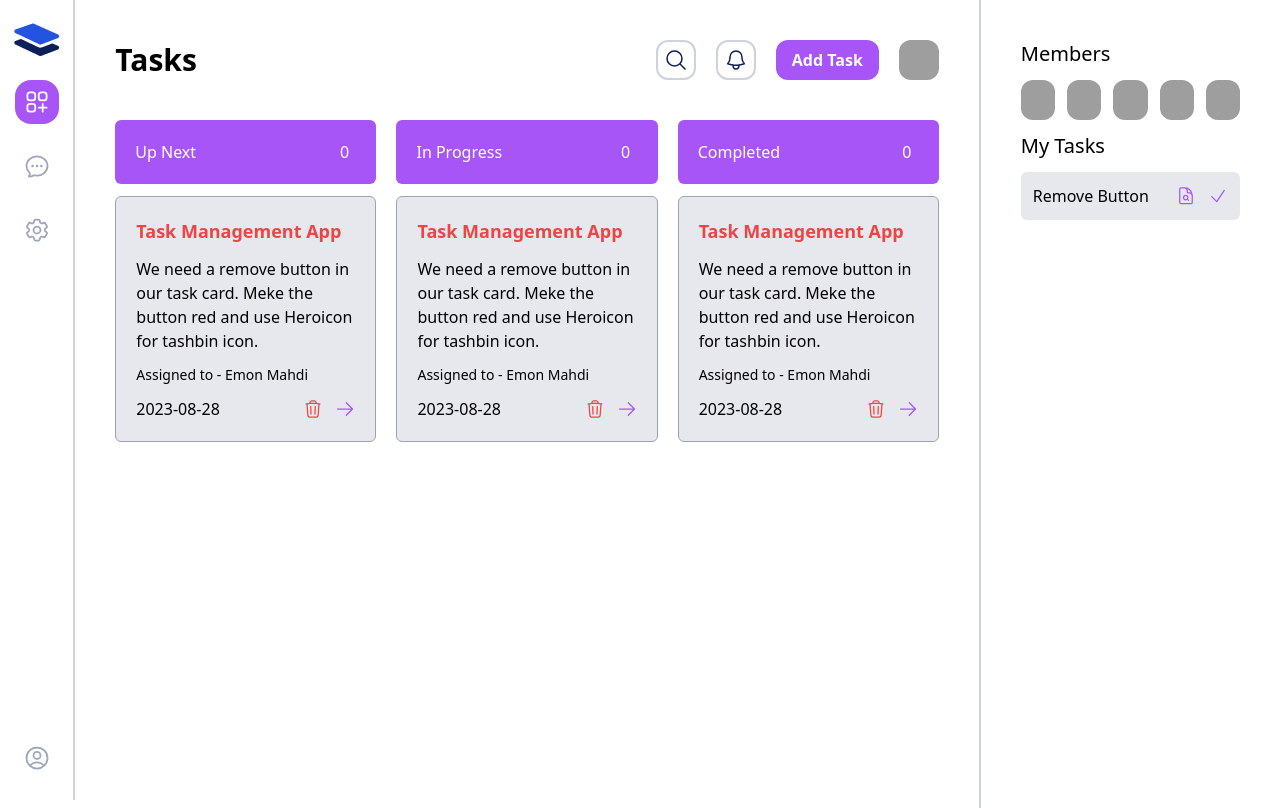
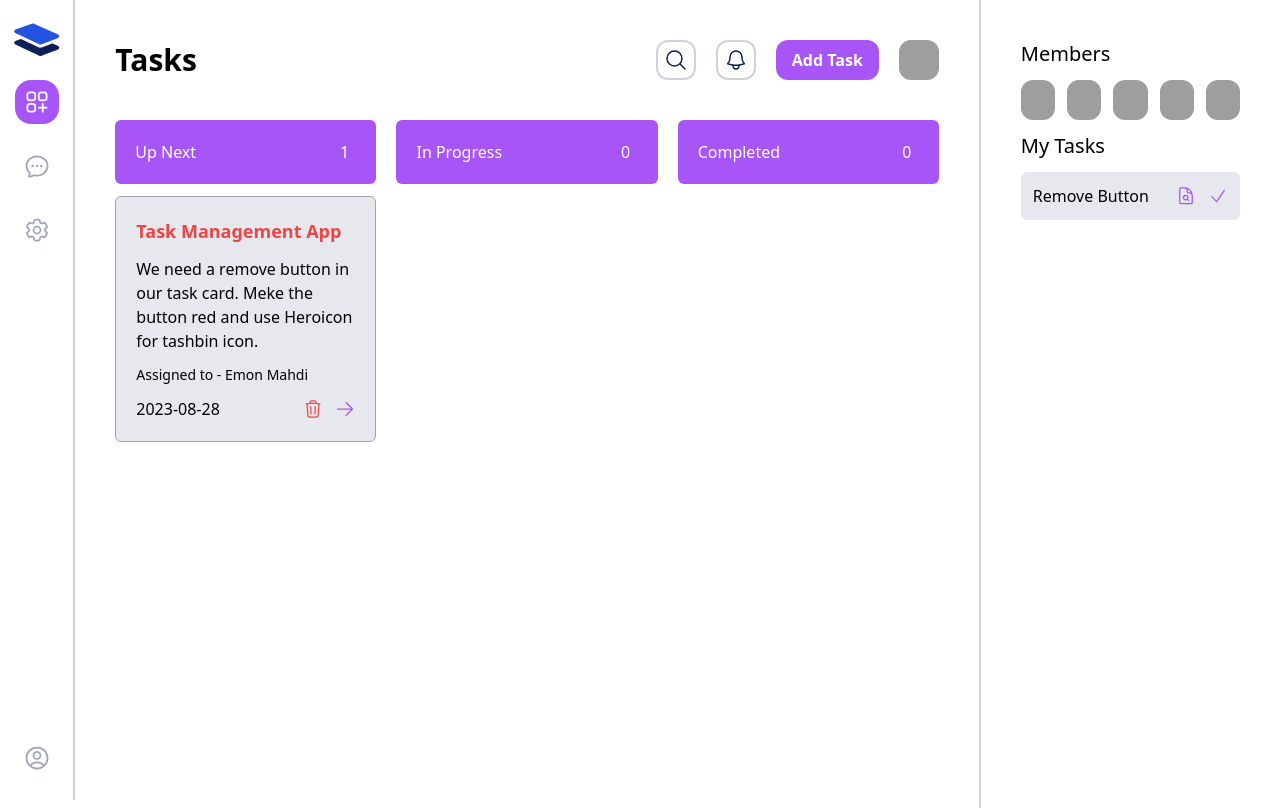
Before and after one commit to emonmahdi/task-management-react-redux, a React (Vite) app: page / in a window 1280 px wide. Shown: the top 808 px of the page. Built offline with nearby package versions, Linux system fonts and the light colour scheme; grey boxes are pictures that could not be loaded.

Commit message:
move by status task

```diff
--- a/src/pages/Tasks.jsx
+++ b/src/pages/Tasks.jsx
@@ -9,6 +9,10 @@
   const [isOpen, setIsOpen] = useState(false);
 
   const { tasks } = useSelector((state) => state.taskSlice);
+
+  const pendingTasks = tasks.filter((item) => item.status === "pending");
+  const runningTasks = tasks.filter((item) => item.status === "running");
+  const doneTasks = tasks.filter((item) => item.status === "done");
 
   return (
     <div className="h-screen grid grid-cols-12">
@@ -49,11 +53,11 @@
             <div className="flex sticky top-0 justify-between bg-purple-500 text-white p-5 rounded-md mb-3">
               <h1>Up Next</h1>
               <p className="bg-primary text-white w-6 h-6 grid place-content-center rounded-md">
-                0
+                {pendingTasks.length}
               </p>
             </div>
             <div className="space-y-3">
-              {tasks?.map((item) => (
+              {pendingTasks?.map((item) => (
                 <TaskCard key={item.id} task={item} />
               ))}
             </div>
@@ -62,11 +66,11 @@
             <div className="flex sticky top-0 justify-between bg-purple-500 text-white p-5 rounded-md mb-3">
               <h1>In Progress</h1>
               <p className="bg-primary text-white w-6 h-6 grid place-content-center rounded-md">
-                0
+                {runningTasks.length}
               </p>
             </div>
             <div className="space-y-3">
-              {tasks?.map((item) => (
+              {runningTasks?.map((item) => (
                 <TaskCard key={item.id} task={item} />
               ))}
             </div>
@@ -75,11 +79,11 @@
             <div className="flex sticky top-0 justify-between bg-purple-500 text-white p-5 rounded-md mb-3">
               <h1>Completed</h1>
               <p className="bg-primary text-white w-6 h-6 grid place-content-center rounded-md">
-                0
+                {doneTasks.length}
               </p>
             </div>
             <div className="space-y-3">
-              {tasks?.map((item) => (
+              {doneTasks?.map((item) => (
                 <TaskCard key={item.id} task={item} />
               ))}
             </div>
```
